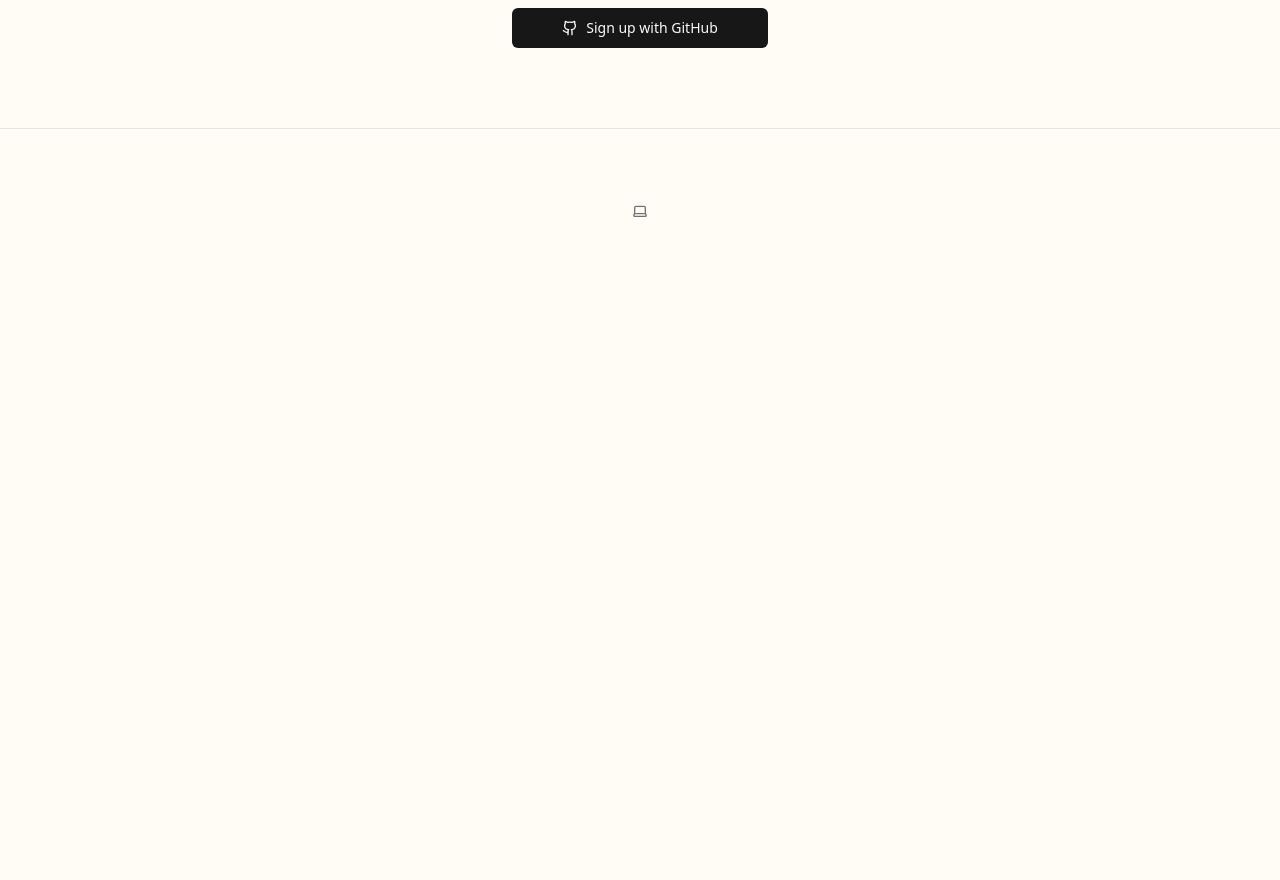
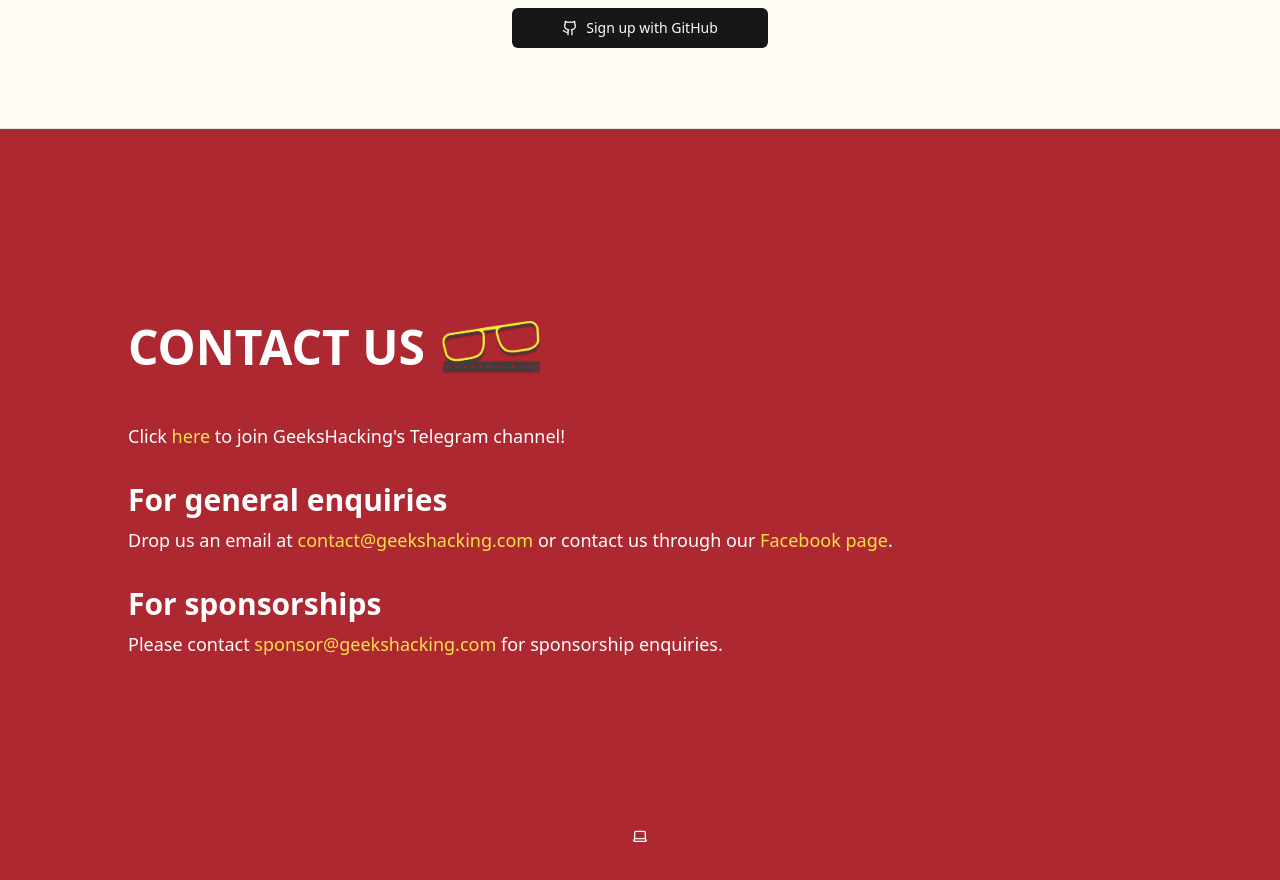
Before and after one commit to lyqht/hackomania2025, a Next.js app: page /sign-up in a window 1280 px wide. Shown: the part 340-1220 px from the top of the page. Before the commit the page ends 800 px from the top, so only its background shows below. Built offline with nearby package versions, Linux system fonts and the light colour scheme.

Commit message:
add contact section in footer

```diff
--- a/app/layout.tsx
+++ b/app/layout.tsx
@@ -2,6 +2,7 @@ import { ThemeSwitcher } from "@/components/theme-switcher";
 import { ThemeProvider } from "next-themes";
 import NavigtionBar from "@/components/custom/NavigationBar";
 import "./globals.css";
+import ContactSection from "@/components/custom/ContactSection";
 
 const defaultUrl = process.env.VERCEL_URL
   ? `https://${process.env.VERCEL_URL}`
@@ -28,7 +29,8 @@ export default function RootLayout({ children }: { children: React.ReactNode })
             <div className="flex w-full flex-1 flex-col items-center">
               <NavigtionBar />
               <div className="flex w-full flex-col">{children}</div>
-              <footer className="mx-auto flex w-full items-center justify-center gap-8 border-t py-16 text-center text-xs">
+              <footer className="mx-auto flex w-full flex-col items-center justify-center gap-8 border-t bg-hackomania-red py-16 text-center text-xs text-white">
+                <ContactSection />
                 <ThemeSwitcher />
               </footer>
             </div>
--- a/app/page.tsx
+++ b/app/page.tsx
@@ -5,7 +5,6 @@ import { goldenRules } from "@/public/data/goldenrules";
 import Image from "next/image";
 import Sponsors from "@/components/custom/Sponsors";
 import TimelineSection from "@/components/custom/TimelineSection";
-
 export default async function Index() {
   return (
     <>
--- /dev/null
+++ b/components/custom/ContactSection.tsx
@@ -0,0 +1,71 @@
+import Link from "next/link";
+import Image from "next/image";
+
+export default function ContactSection() {
+  return (
+    <div className="w-full p-5 text-start text-white md:p-20 lg:p-32">
+      <div className="mx-auto max-w-6xl">
+        {/* Header Section */}
+        <div className="mb-12 flex items-center gap-4">
+          <h2 className="text-3xl font-bold md:text-5xl">CONTACT US</h2>
+          <Image
+            src="/geekshacking.webp"
+            alt="GeeksHacking Logo"
+            width={100}
+            height={50}
+            className="object-contain"
+          />
+        </div>
+
+        {/* Content Section */}
+        <div className="space-y-8 text-lg">
+          {/* Telegram Section */}
+          <div>
+            Click{" "}
+            <Link href="https://t.me/geekshacking" className="text-yellow-300 hover:underline">
+              here
+            </Link>{" "}
+            to join GeeksHacking&apos;s Telegram channel!
+          </div>
+
+          {/* General Enquiries Section */}
+          <div>
+            <h3 className="mb-2 text-xl font-bold md:text-3xl">For general enquiries</h3>
+            <p>
+              Drop us an email at{" "}
+              <Link
+                href="mailto:contact@geekshacking.com"
+                className="text-yellow-300 hover:underline"
+              >
+                contact@geekshacking.com
+              </Link>{" "}
+              or contact us through our{" "}
+              <Link
+                href="https://facebook.com/geekshacking"
+                className="text-yellow-300 hover:underline"
+              >
+                Facebook page
+              </Link>
+              .
+            </p>
+          </div>
+
+          {/* Sponsorship Section */}
+          <div>
+            <h3 className="mb-2 text-xl font-bold md:text-3xl">For sponsorships</h3>
+            <p>
+              Please contact{" "}
+              <Link
+                href="mailto:sponsor@geekshacking.com"
+                className="text-yellow-300 hover:underline"
+              >
+                sponsor@geekshacking.com
+              </Link>{" "}
+              for sponsorship enquiries.
+            </p>
+          </div>
+        </div>
+      </div>
+    </div>
+  );
+}
--- a/components/theme-switcher.tsx
+++ b/components/theme-switcher.tsx
@@ -30,44 +30,26 @@ const ThemeSwitcher = () => {
   return (
     <DropdownMenu>
       <DropdownMenuTrigger asChild>
-        <Button variant="ghost" size={"sm"}>
+        <Button variant="ghost" size={"sm"} className="group">
           {theme === "light" ? (
-            <Sun
-              key="light"
-              size={ICON_SIZE}
-              className={"text-muted-foreground"}
-            />
+            <Sun key="light" size={ICON_SIZE} className={"text-white group-hover:text-black"} />
           ) : theme === "dark" ? (
-            <Moon
-              key="dark"
-              size={ICON_SIZE}
-              className={"text-muted-foreground"}
-            />
+            <Moon key="dark" size={ICON_SIZE} className={"text-white group-hover:text-black"} />
           ) : (
-            <Laptop
-              key="system"
-              size={ICON_SIZE}
-              className={"text-muted-foreground"}
-            />
+            <Laptop key="system" size={ICON_SIZE} className={"text-white group-hover:text-black"} />
           )}
         </Button>
       </DropdownMenuTrigger>
       <DropdownMenuContent className="w-content" align="start">
-        <DropdownMenuRadioGroup
-          value={theme}
-          onValueChange={(e) => setTheme(e)}
-        >
+        <DropdownMenuRadioGroup value={theme} onValueChange={(e) => setTheme(e)}>
           <DropdownMenuRadioItem className="flex gap-2" value="light">
-            <Sun size={ICON_SIZE} className="text-muted-foreground" />{" "}
-            <span>Light</span>
+            <Sun size={ICON_SIZE} className="" /> <span>Light</span>
           </DropdownMenuRadioItem>
           <DropdownMenuRadioItem className="flex gap-2" value="dark">
-            <Moon size={ICON_SIZE} className="text-muted-foreground" />{" "}
-            <span>Dark</span>
+            <Moon size={ICON_SIZE} className="" /> <span>Dark</span>
           </DropdownMenuRadioItem>
           <DropdownMenuRadioItem className="flex gap-2" value="system">
-            <Laptop size={ICON_SIZE} className="text-muted-foreground" />{" "}
-            <span>System</span>
+            <Laptop size={ICON_SIZE} className="" /> <span>System</span>
           </DropdownMenuRadioItem>
         </DropdownMenuRadioGroup>
       </DropdownMenuContent>
```
